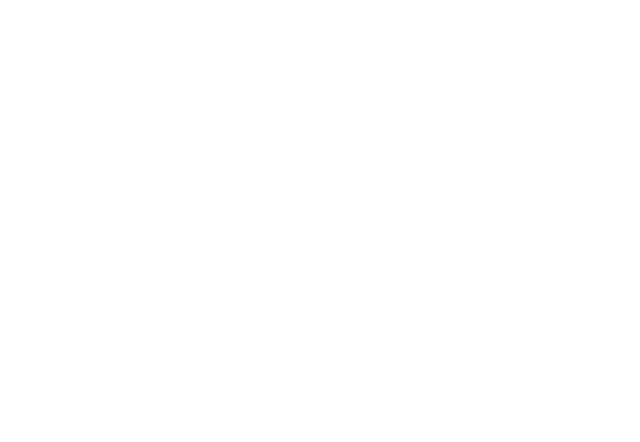
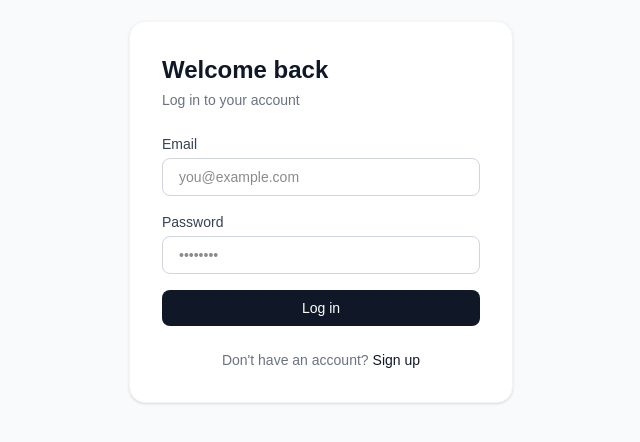
Before and after one commit to nifemi2005/Habit-tracker, a Next.js app: page /login in a window 1280 px wide. Shown: the part 188-630 px from the top of the page, without its empty margins (319-959 px from the left). Built offline with nearby package versions, Linux system fonts and the light colour scheme.

Commit message:
Displayed Login page in the app folder

```diff
--- a/src/app/login/page.tsx
+++ b/src/app/login/page.tsx
@@ -1,8 +1,24 @@
 import LoginForm from "@/src/components/auth/LoginForm"
+import Link from 'next/link'
 
 export default function LoginPage() {
-    <div>
-        <p>Login page</p>
+  return (
+    <main className="min-h-screen flex items-center justify-center bg-gray-50 px-4">
+      <div className="w-full max-w-sm bg-white rounded-2xl shadow-sm border border-gray-100 p-8">
+        <div className="mb-6">
+          <h1 className="text-2xl font-bold text-gray-900">Welcome back</h1>
+          <p className="text-gray-500 text-sm mt-1">Log in to your account</p>
+        </div>
+
         <LoginForm />
-    </div>
+
+        <p className="text-center text-sm text-gray-500 mt-6">
+          Don't have an account?
+          <Link href="/signup" className="text-gray-900 font-medium hover:underline pl-1">
+            Sign up
+          </Link>
+        </p>
+      </div>
+    </main>
+  )
 }
```
